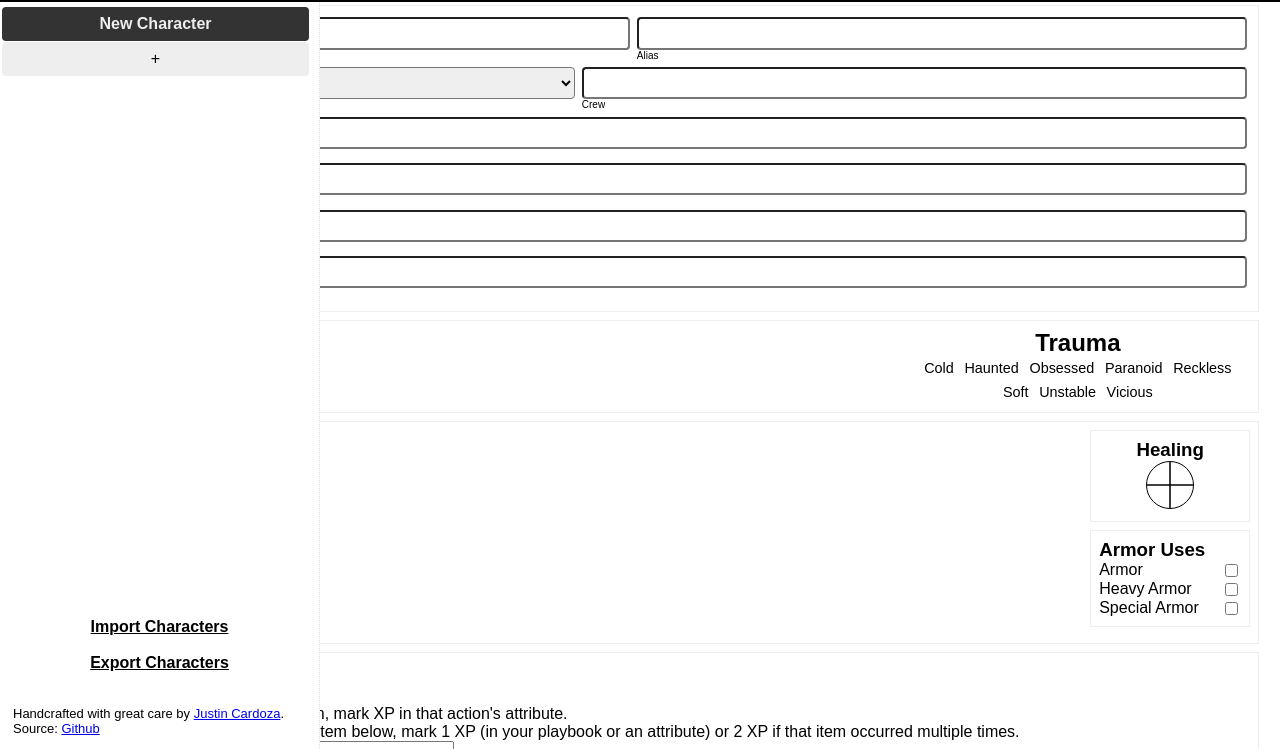
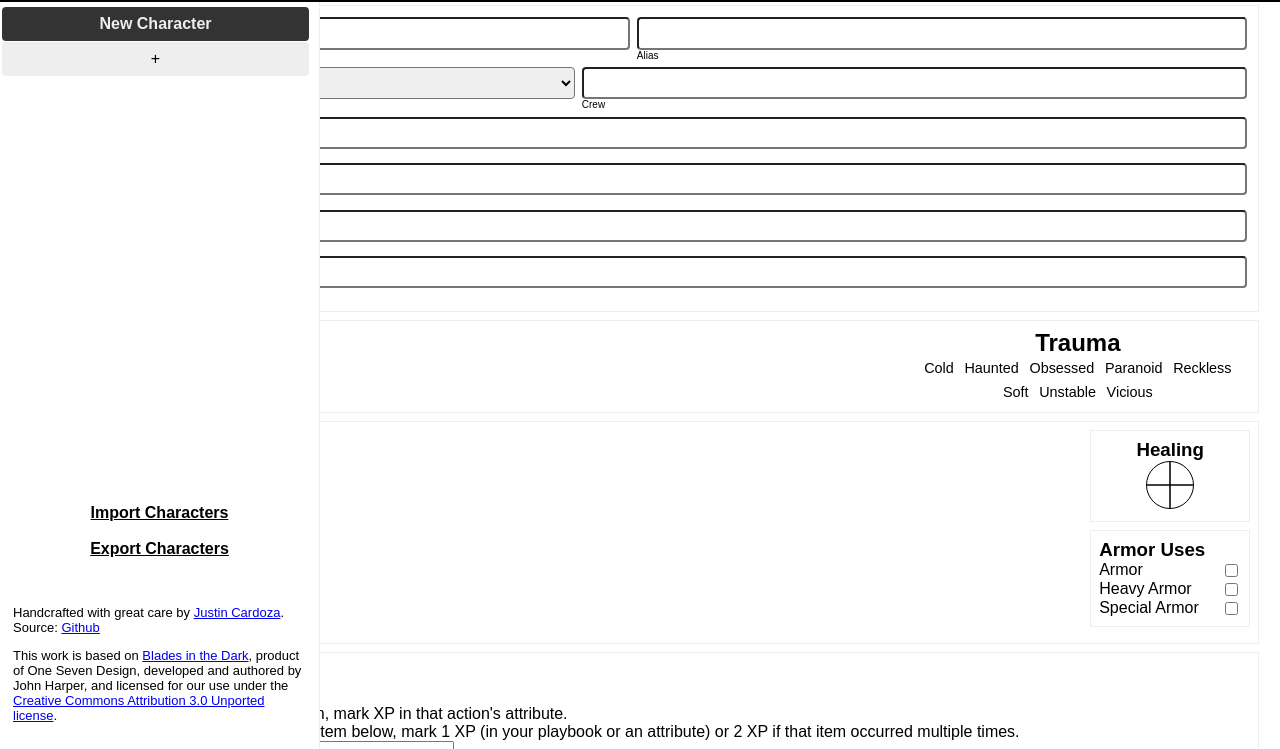
Before and after one commit to justincardoza/blades-character-sheet, a website: page index.html in a window 1280 px wide. Both pictures are taken after a click on the link 30 px from the left and 26 px from the top of the page. Shown: the part 51-800 px from the top of the page. Drawn offline with nearby package versions, Linux system fonts and the light colour scheme.

Commit message:
Added copyright/trademark notice.

```diff
--- a/index.html
+++ b/index.html
@@ -37,8 +37,15 @@
 					<a v-bind:href="dataURI" download="characters.json">Export Characters</a>
 				</div>
 				<div id="credits">
-					Handcrafted with great care by <a href="https://justincardoza.com/">Justin Cardoza</a>.
-					Source: <a href="https://github.com/justincardoza/blades-character-sheet">Github</a>
+					<p>
+						<div>Handcrafted with great care by <a href="https://justincardoza.com/">Justin Cardoza</a>.</div>
+						<div>Source: <a href="https://github.com/justincardoza/blades-character-sheet">Github</a></div>
+					</p>
+					<p>This work is based on <a href="http://www.bladesinthedark.com/">Blades in the Dark</a>,
+						product of One Seven Design, developed and authored by John Harper, and licensed for our
+						use under the <a href="http://creativecommons.org/licenses/by/3.0/">Creative Commons
+						Attribution 3.0 Unported license</a>.
+					</p>
 				</div>
 			</aside>
 			<div id="character-sheet">
```
